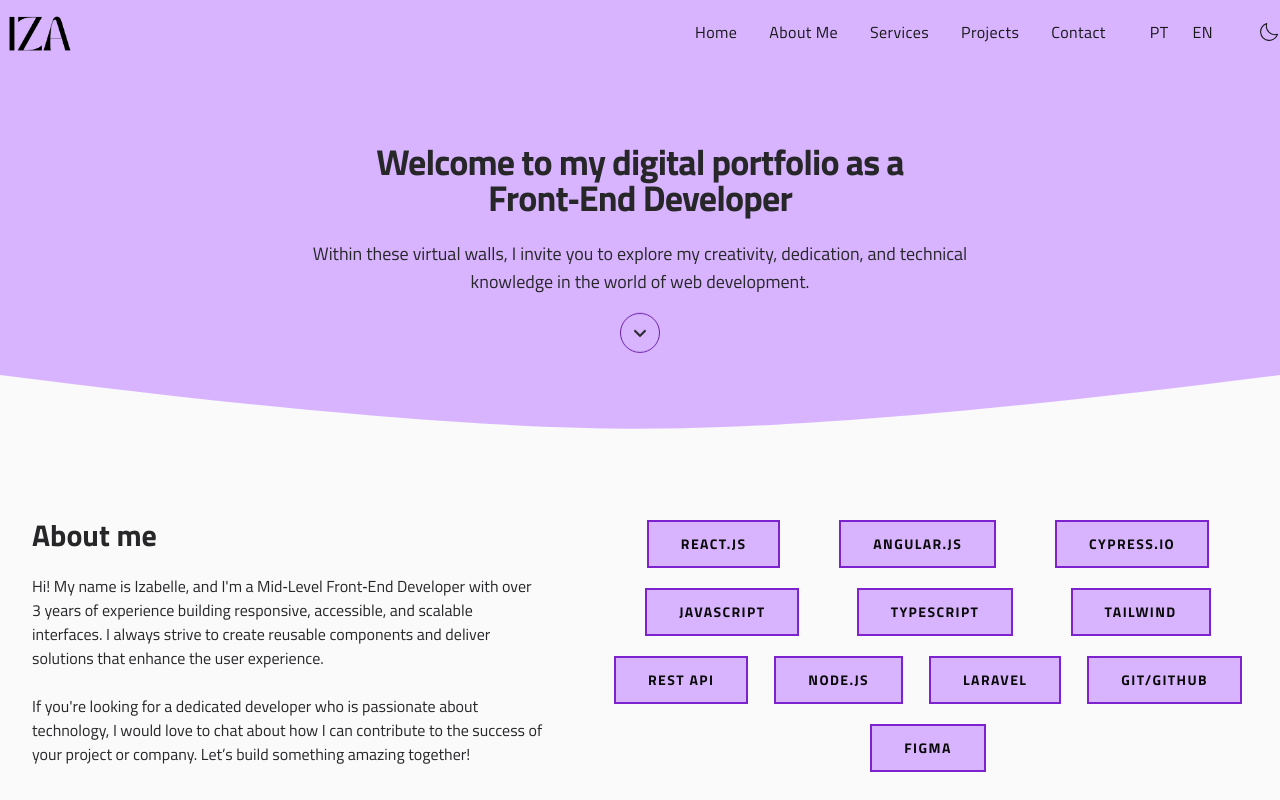
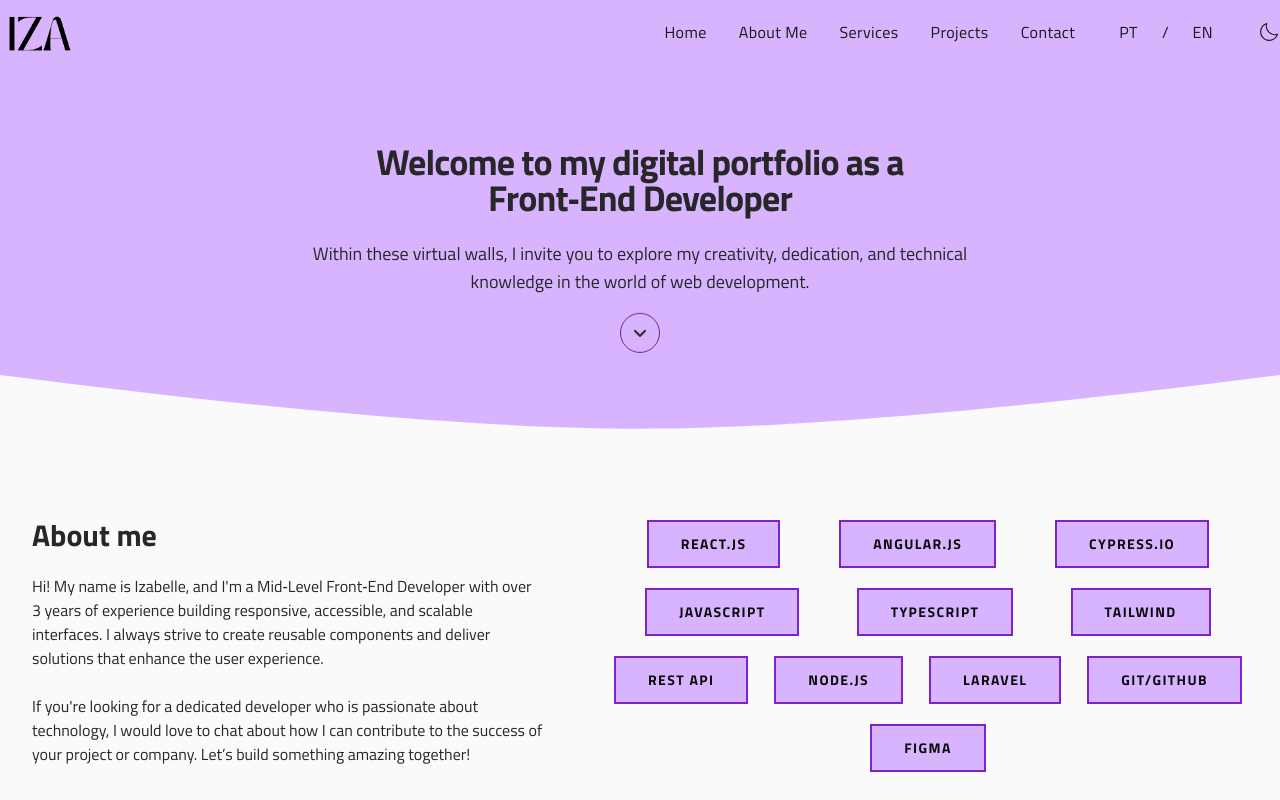
Before and after one commit to IzaDevelop/portfolio, a React (Vite) app: page / in a window 1280 px wide. Shown: the top 800 px of the page. Built offline with nearby package versions, Linux system fonts and the light colour scheme.

Commit message:
remove hover buttons headers mob

```diff
--- a/src/components/Header.jsx
+++ b/src/components/Header.jsx
@@ -71,16 +71,17 @@ export default function Header() {
                                 {t("header.contact")}
                             </a>
                         </li>
-                        <li className='flex justify-between items-center'>
+                        <li className='flex gap-3 justify-between items-center'>
                             <span
                                 onClick={() => changeLanguage("pt")}
-                                className={`font-medium tracking-wide hover:text-purple-500 dark:hover:text-purple-300 px-3 py-1 ${currentLang === "pt" ? "bg-purple-500 text-white rounded-full hover:text-black dark:hover:text-purple-950" : ""}`}
+                                className={`font-medium tracking-wide px-3 py-1 ${currentLang === "pt" ? "bg-purple-500 text-white rounded-full hover:text-black dark:hover:text-purple-950" : "hover:text-purple-500 dark:hover:text-purple-300"}`}
                             >
                                 PT
                             </span>
+                            <span>/</span>
                             <span
                                 onClick={() => changeLanguage("en")}
-                                className={`font-medium tracking-wide hover:text-purple-500 dark:hover:text-purple-300 px-3 py-1 ${currentLang === "en" ? "bg-purple-500 text-white rounded-full hover:text-black dark:hover:text-purple-950" : ""}`}
+                                className={`font-medium tracking-wide px-3 py-1 ${currentLang === "en" ? "bg-purple-500 text-white rounded-full hover:text-black dark:hover:text-purple-950" : "hover:text-purple-500 dark:hover:text-purple-300"}`}
                             >
                                 EN
                             </span>
@@ -188,14 +189,14 @@ export default function Header() {
                                             <li className='flex gap-3 items-center'>
                                                 <span
                                                     onClick={() => changeLanguage("pt")}
-                                                    className={`font-medium tracking-wide hover:text-purple-500 dark:hover:text-purple-300 ${currentLang === "pt" ? "bg-purple-500 text-white rounded-full hover:text-black dark:hover:text-purple-950 px-3 py-1 " : ""}`}
+                                                    className={`font-medium tracking-wide cursor-pointer ${currentLang === "pt" ? "bg-purple-500 text-white rounded-full px-3 py-1 " : ""}`}
                                                 >
                                                     PT
                                                 </span>
                                                 <span>/</span>
                                                 <span
                                                     onClick={() => changeLanguage("en")}
-                                                    className={`font-medium tracking-wide hover:text-purple-500 dark:hover:text-purple-300 ${currentLang === "en" ? "bg-purple-500 text-white rounded-full hover:text-black dark:hover:text-purple-950 px-3 py-1 " : ""}`}
+                                                    className={`font-medium tracking-wide cursor-pointer${currentLang === "en" ? "bg-purple-500 text-white rounded-full px-3 py-1 " : ""}`}
                                                 >
                                                     EN
                                                 </span>
```
